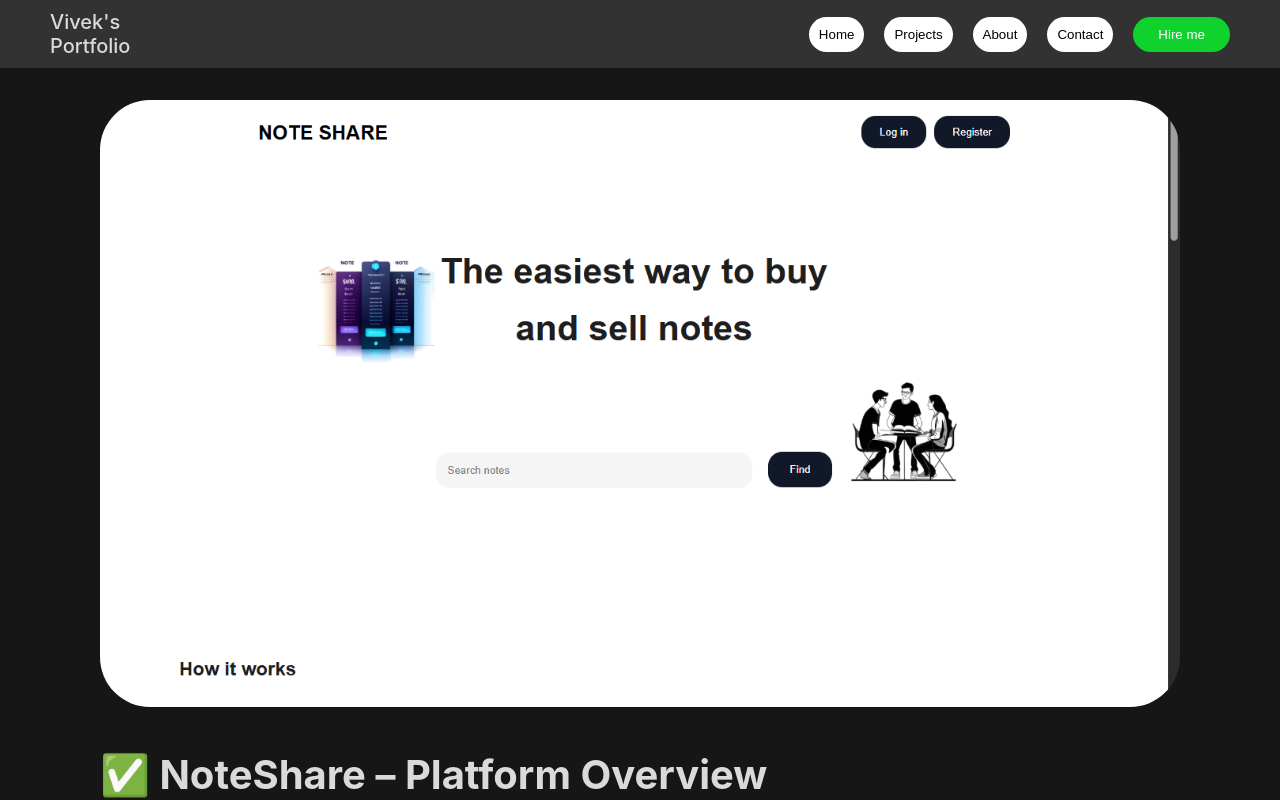
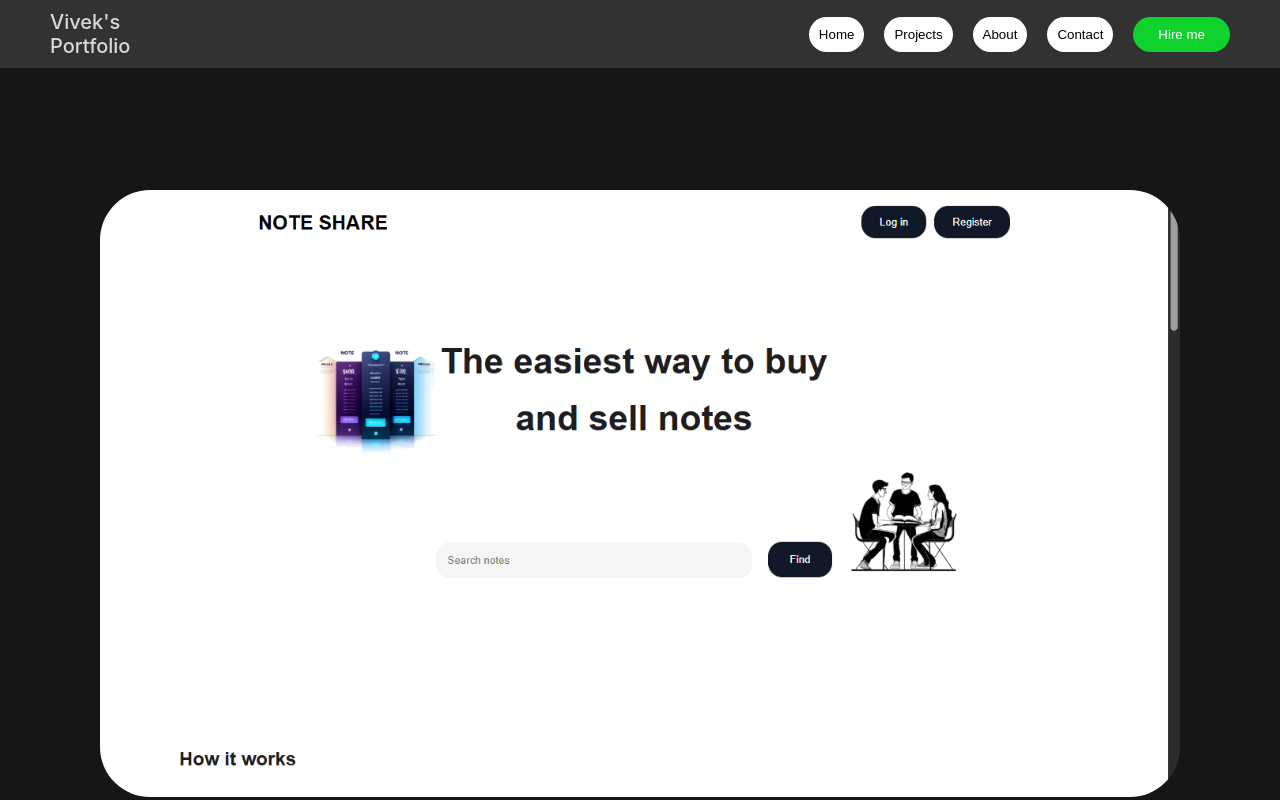
Before and after one commit to vivekkr10/Portfolio, a React (Create React App) app in the folder frontend/: page /noteShare in a window 1280 px wide. Shown: the top 800 px of the page. Built offline with nearby package versions, Linux system fonts and the light colour scheme.

Commit message:
Edited some css

```diff
--- a/frontend/src/css/NoteShareMore.css
+++ b/frontend/src/css/NoteShareMore.css
@@ -2,6 +2,7 @@
   display: flex;
   flex-direction: column;
   padding: 100px;
+  margin-top: 90px;
   gap: 30px;
   position: sticky;
   top: 0;
```
